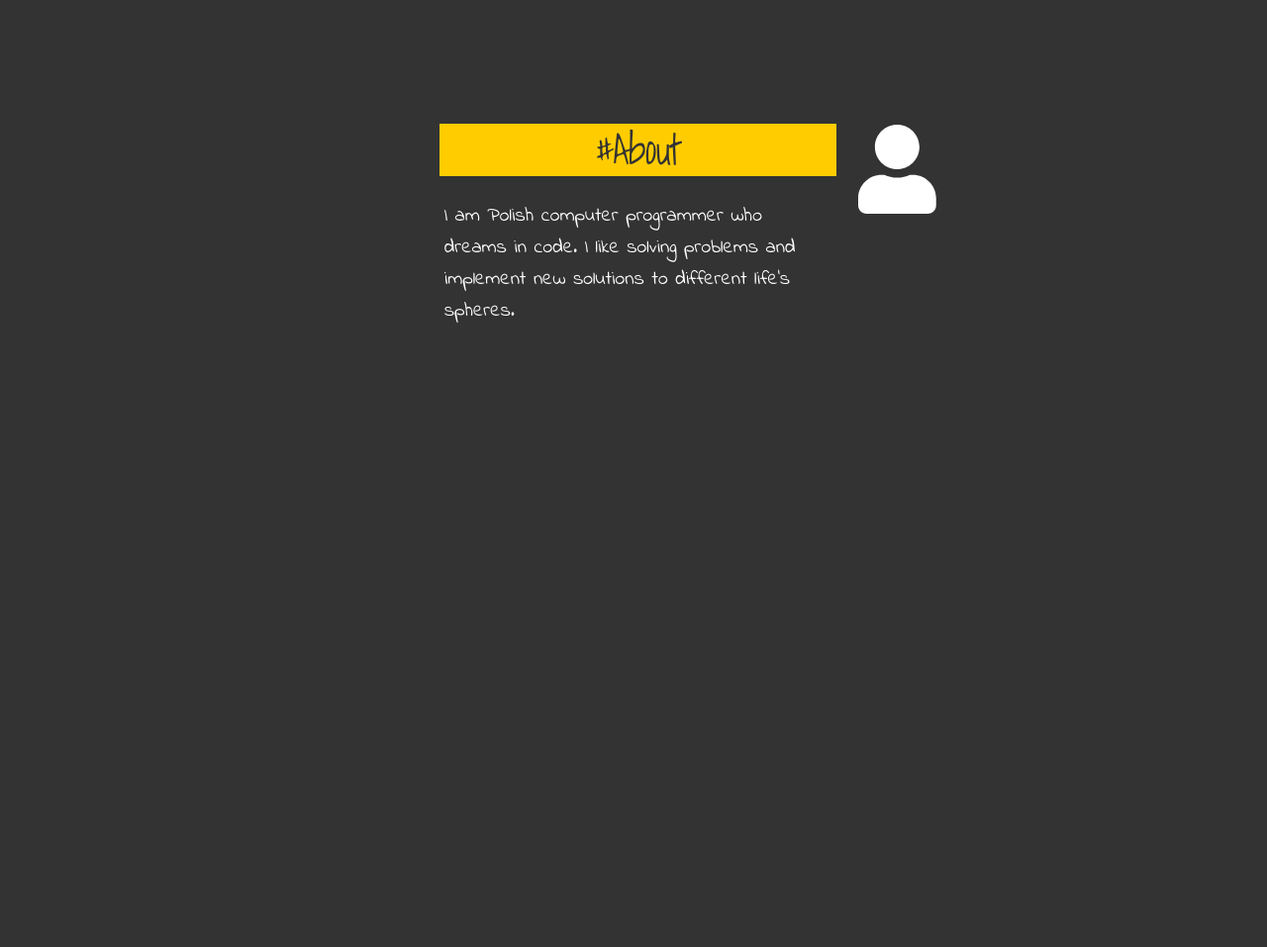
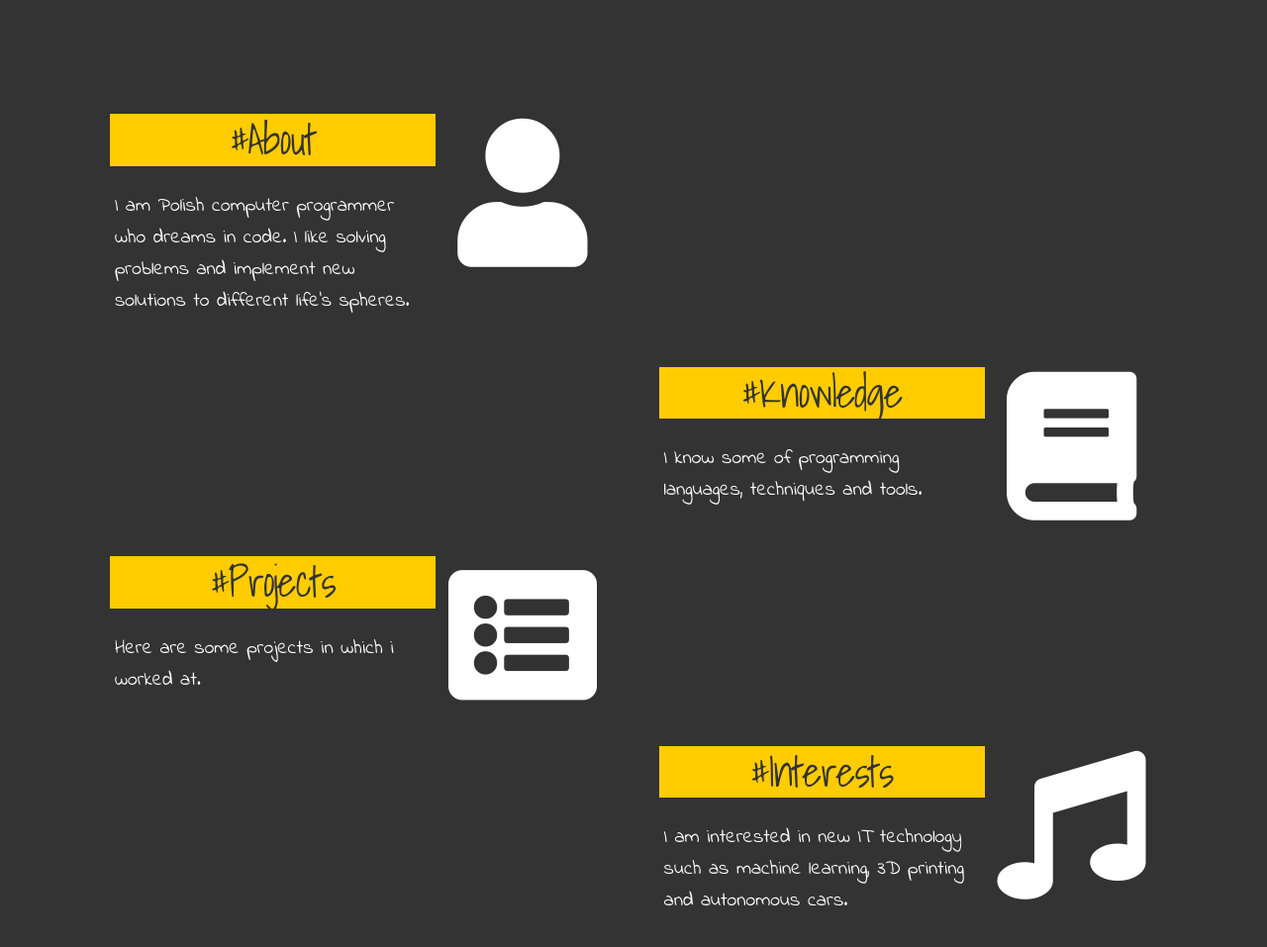
Before and after one commit to Coolxer/portf, a website: page index.html in a window 1280 px wide. Shown: the part 720-1677 px from the top of the page at 99% size. Before the commit the page ends 1081 px from the top, so only its background shows below. Drawn offline with Linux system fonts and the light colour scheme; a web font is replaced by a local one.

Commit message:
used the ::after pseudoElement for icons

```diff
--- a/css/style.css
+++ b/css/style.css
@@ -1,3 +1,11 @@
+@import url("https://use.fontawesome.com/releases/v5.5.0/css/all.css");
+
+.mar-5 { margin-top: 5px; }
+.mar-10 { margin-top: 10px; }
+.mar-20 { margin-top: 20px; }
+.mar-30 { margin-top: 30px; }
+.mar-50 { margin-top: 50px; }
+
 body {
     background-color: #333333;
     font-family: 'Luckiest Guy', cursive;
@@ -90,13 +98,7 @@ text {
 }
 
 #c2 {
-    margin-top: 30px;
     min-height: 100vh;
-}
-
-.box {
-    margin-top: 10px;
-    margin-left: 10px;
 }
 
 h2 {
@@ -115,12 +117,6 @@ p {
     font-size: 2rem;
 }
 
-#knowledge {
-    display: flex;
-    justify-content: center;
-    align-content: center;
-}
-
 footer {
     height: 5vh;
     background-color: #262626;
@@ -128,17 +124,39 @@ footer {
     text-align: center;
 }
 
-._icon {
-    color: #FFF;
-    font-size: 9rem;
 
-    text-align: center;
+._icon  {
+    position: relative;
 }
 
-._leftIcon {
-    margin-right: 20px;
+._icon::after {
+    font-family: "Font Awesome 5 Free";;
+
+    position: absolute;
+    width: 35%;
+    height: 100%;
+
+    font-size: 15rem;
+    font-weight: 900;
+    line-height: 16rem;
+    text-align: center;
+
+    color: #FFF;
 }
 
-._rightIcon {
-    margin-left: 20px;
+
+#about::after {
+    content: "\f007";
 }
+
+#knowledge::after {
+    content: "\f02d";
+}
+
+#projects::after {
+    content: "\f022";
+}
+
+#interests::after {
+    content: "\f001";
+}
--- a/index.html
+++ b/index.html
@@ -60,35 +60,36 @@
           </div>
         </div>
       </div>
-      <div class="row" id="c2">
-        <div class="six columns offset-by-four" id="about">
-          <div class="eight columns box">
+      <div class="row mar-30" id="c2">
+        <div class="five columns offset-by-one _icon" id="about">
+          <div class="eight columns">
             <h2 class="twelve columns">#About</h2>
             <p class="twelve columns">I am Polish computer programmer who dreams in code. I like solving problems and implement
               new solutions to different life's spheres.</p>
           </div>
-          <div class="two columns _icon _rightIcon"><i class="fas fa-user"></i></div>
+          <!-- <div class="two columns _icon _rightIcon"><i class="fas fa-user"></i></div> -->
         </div>
-        <!-- <div class="pure-g pure-u-3-3 _center" id="knowledge">
-          <div class="pure-u-1-3 box">
-            <h2 class="pure-u-1-1 _center">#Knowledge</h2>
-            <p class="pure-u-1-1">I know some of programming languages, techniques and tools.</p>
+        <div class="five columns offset-by-six mar-20 _icon" id="knowledge">
+          <div class="eight columns">
+            <h2 class="twelve columns">#Knowledge</h2>
+            <p class="twelve columns">I know some of programming languages, techniques and tools.</p>
           </div>
+          <!-- <div class="two columns _icon _rightIcon"><i class="fas fa-book"></i></div> -->
         </div>
-        <hr class="pure-u-1-1">
-        <div class="pure-g pure-u-3-3 _center" id="projects">
-          <div class="pure-u-1-3 box">
-            <h2 class="pure-u-1-1 _center">#Projects</h2>
-            <p class="pure-u-1-1">Here are some projects in which i worked at.</p>
+        <div class="five columns offset-by-one mar-20 _icon" id="projects">
+          <div class="eight columns">
+            <h2 class="twelve columns">#Projects</h2>
+            <p class="twelve columns">Here are some projects in which i worked at.</p>
           </div>
+          <!-- <div class="two columns _icon _rightIcon"><i class="fas fa-project-diagram"></i></div> -->
         </div>
-        <div class="pure-g pure-u-3-3 _center" id="interests">
-          <div class="pure-u-1-3 box">
-            <h2 class="pure-u-1-1 _center">#Interests</h2>
-            <p class="pure-u-1-1">I am interested in new IT technology such as machine learning, 3D printing and autonomous
-              cars.</p>
+        <div class="five columns offset-by-six mar-20 _icon" id="interests">
+          <div class="eight columns">
+            <h2 class="twelve columns">#Interests</h2>
+            <p class="twelve columns">I am interested in new IT technology such as machine learning, 3D printing and autonomous cars.</p>
           </div>
-        </div> -->
+          <!-- <div class="two columns _icon _rightIcon"><i class="fas fa-volleyball-ball"></i></div> -->
+        </div>
       </div>
     </main>
 
@@ -97,10 +98,6 @@
 
     </footer> -->
   </div>
-  <script defer src="https://use.fontawesome.com/releases/v5.7.2/js/solid.js"
-    integrity="sha384-6FXzJ8R8IC4v/SKPI8oOcRrUkJU8uvFK6YJ4eDY11bJQz4lRw5/wGthflEOX8hjL" crossorigin="anonymous"></script>
-  <script defer src="https://use.fontawesome.com/releases/v5.7.2/js/fontawesome.js"
-    integrity="sha384-xl26xwG2NVtJDw2/96Lmg09++ZjrXPc89j0j7JHjLOdSwHDHPHiucUjfllW0Ywrq" crossorigin="anonymous"></script>
 </body>
 
 </html>
```
